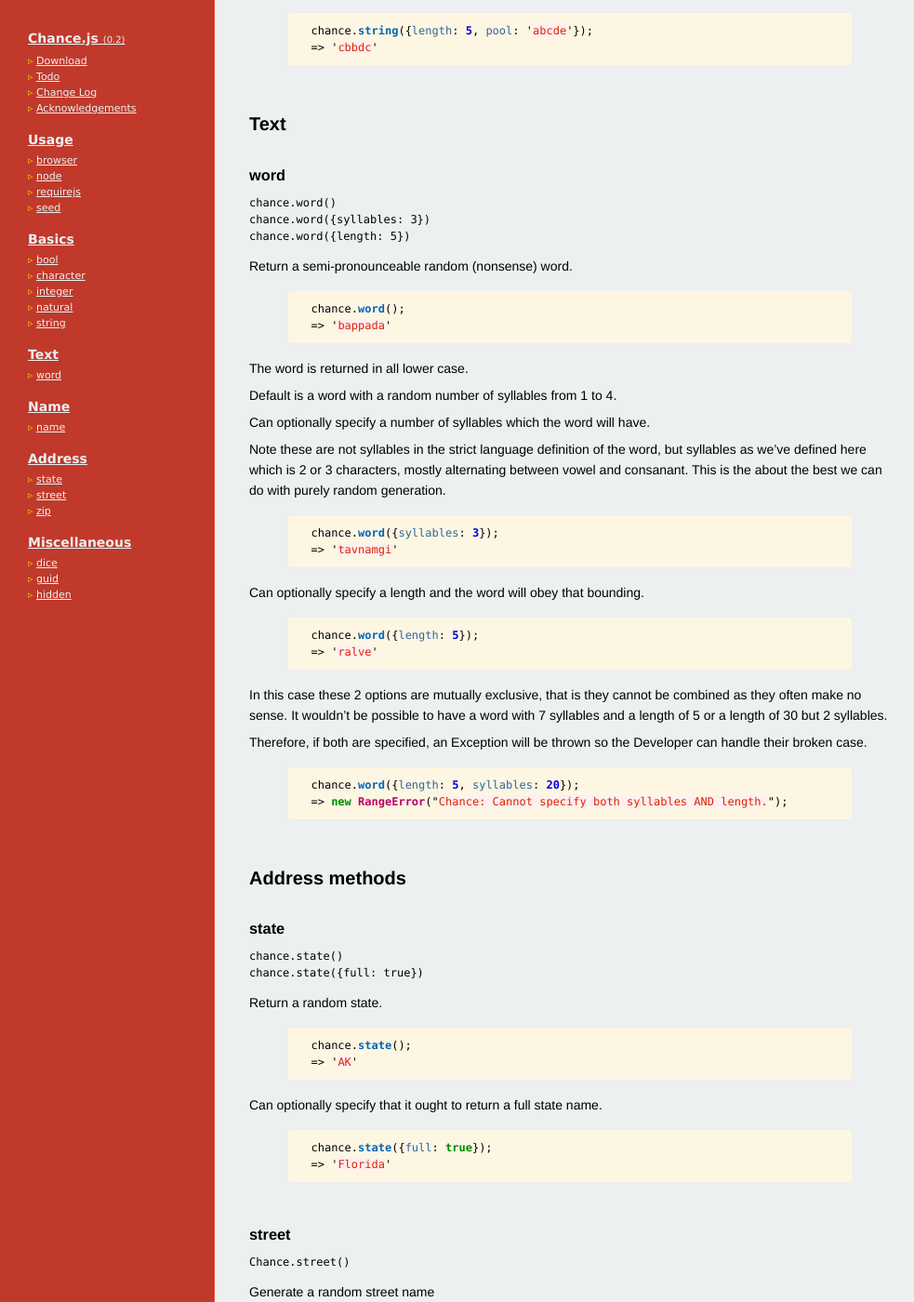
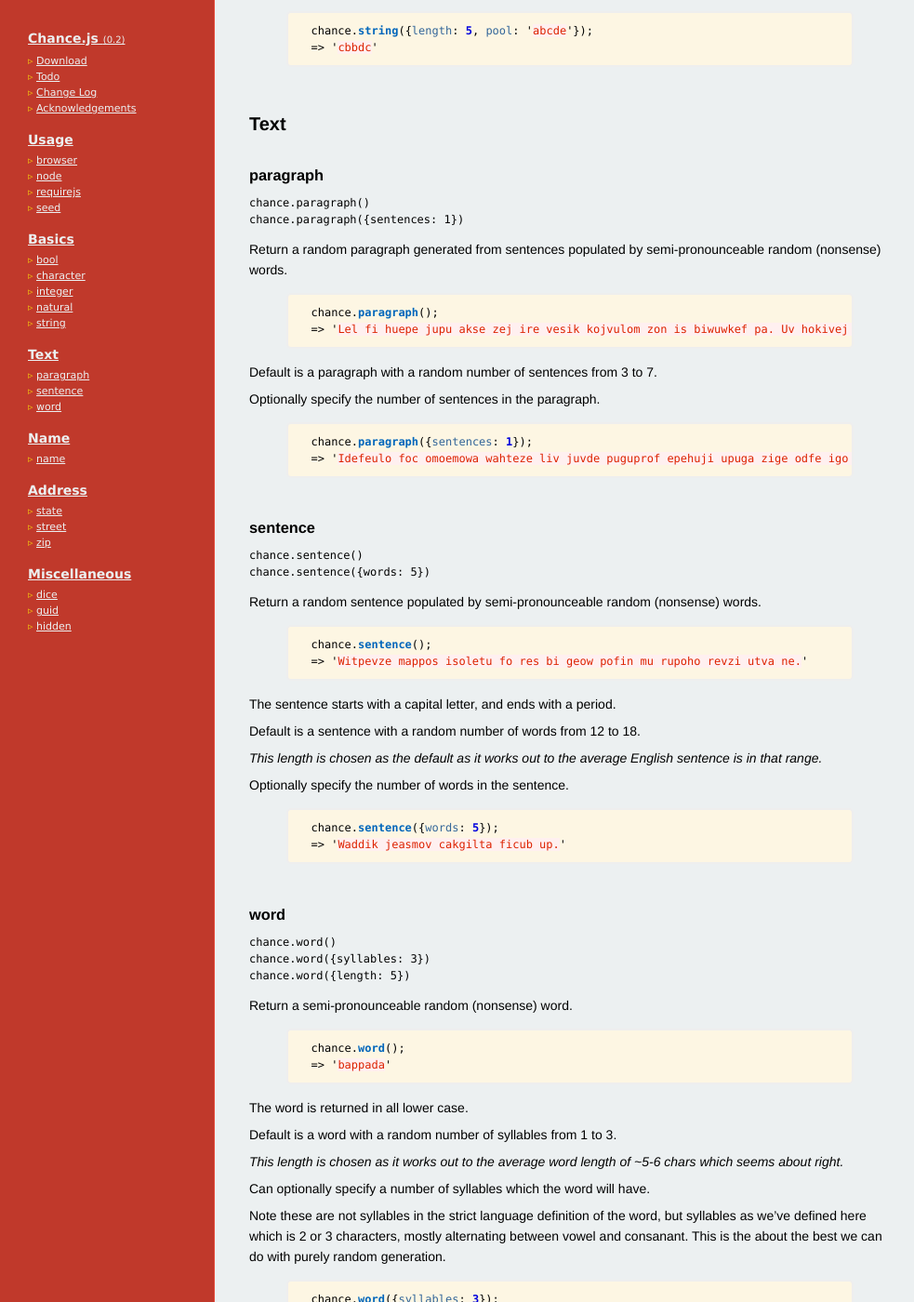
Before and after one commit to chancejs/chancejs, a Jekyll site: the page built from index.html, in a window 1280 px wide and 1400 px high, scrolled down 4981 px. Shown: the whole window at 93% size, without its empty margins (0-983 px from the left). Built offline with Jekyll 4.4.1, drawn with Linux system fonts in a browser that asks for light colours; Markdown is read by kramdown in place of the engine named in the settings; comment, search, counter and statistics services are not loaded.

Commit message:
Add docs for paragraph, sentence, latest chance.js

```diff
--- a/chance.js
+++ b/chance.js
@@ -126,7 +126,7 @@
             throw new RangeError("Chance: Cannot specify both syllables AND length.");
         }
 
-        var syllables = options.syllables || this.natural({min: 1, max: 4}),
+        var syllables = options.syllables || this.natural({min: 1, max: 3}),
             text = '';
 
         if (options.length) {
@@ -142,6 +142,39 @@
             }
         }
         return text;
+    };
+
+    // Could get smarter about this than generating random words and
+    // chaining them together. Such as: http://vq.io/1a5ceOh
+    Chance.prototype.sentence = function (options) {
+        options = options || {};
+
+        var words = options.words || this.natural({min: 12, max: 18}),
+            text = '', word_array = [];
+
+        for (var i = 0; i < words; i++) {
+            word_array.push(this.word());
+        }
+
+        text = word_array.join(' ');
+
+        // Capitalize first letter of sentence, add period at end
+        text = text.charAt(0).toUpperCase() + text.substr(1) + '.';
+
+        return text;
+    };
+
+    Chance.prototype.paragraph = function (options) {
+        options = options || {};
+
+        var sentences = options.sentences || this.natural({min: 3, max: 7}),
+            sentence_array = [];
+
+        for (var i = 0; i < sentences; i++) {
+            sentence_array.push(this.sentence());
+        }
+
+        return sentence_array.join(' ');
     };
 
     // -- End Text --
```
Also changed, not shown: text/_posts/1900-01-01-paragraph.md (added, +23 -0 lines), text/_posts/1900-01-01-sentence.md (added, +27 -0 lines), text/_posts/1900-01-01-word.md (+4 -1 lines).
